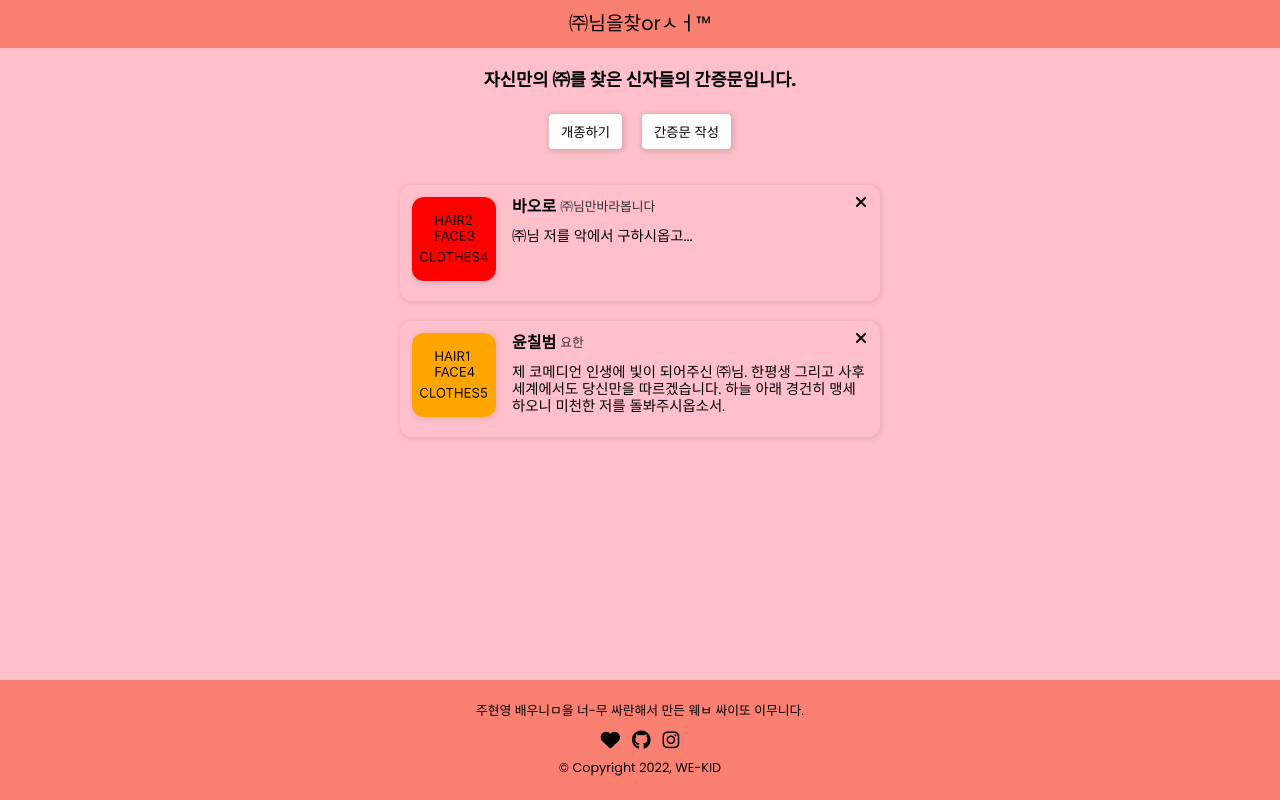
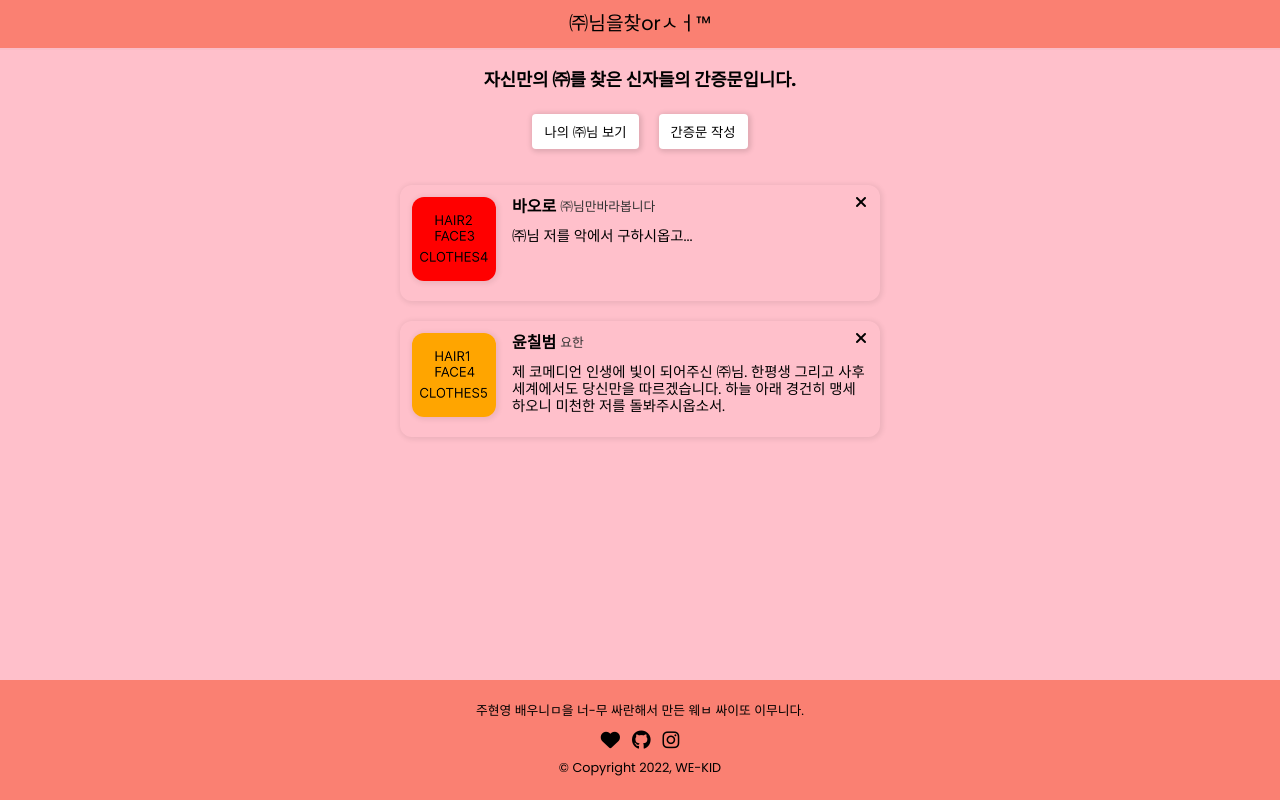
Before and after one commit to wekidseoul/joomix, a React (Create React App) app: page /#/comments in a window 1280 px wide. Built offline with nearby package versions, Linux system fonts and the light colour scheme.

Commit message:
feat: Add view my lord button

```diff
--- a/src/components/AvatarPreview.tsx
+++ b/src/components/AvatarPreview.tsx
@@ -1,5 +1,9 @@
+import { useNavigate } from 'react-router-dom';
 import styled from 'styled-components';
+
 import { Avatar } from '../types';
+
+import Button from './UI/Button';
 
 const StyledAvatarPreview = styled.div`
   position: relative;
@@ -16,9 +20,20 @@ const StyledAvatarPreview = styled.div`
   }
 `;
 
-const AvatarPreview: React.FC<{ selectedOptions: Avatar }> = ({
-  selectedOptions,
-}) => {
+const StyledButtonContainer = styled.div`
+  position: absolute;
+  bottom: -48px;
+  left: 50%;
+  transform: translateX(-50%);
+  z-index: 1000;
+`;
+
+const AvatarPreview: React.FC<{
+  selectedOptions: Avatar;
+  isModal?: boolean;
+}> = ({ selectedOptions, isModal }) => {
+  const navigate = useNavigate();
+
   return (
     <StyledAvatarPreview>
       <img
@@ -37,6 +52,12 @@ const AvatarPreview: React.FC<{ selectedOptions: Avatar }> = ({
         src={`images/avatar-parts/hair/${selectedOptions.hair}.png`}
         alt={`hair-${selectedOptions.hair}`}
       />
+
+      {isModal && (
+        <StyledButtonContainer>
+          <Button text="개종하기" onClick={() => navigate('/')} />
+        </StyledButtonContainer>
+      )}
     </StyledAvatarPreview>
   );
 };
--- /dev/null
+++ b/src/components/UI/Button.tsx
@@ -0,0 +1,21 @@
+import styled from 'styled-components';
+
+const StyledButton = styled.button`
+  display: block;
+  background: #fff;
+  color: #000000;
+  border: none;
+  border-radius: 4px;
+  padding: 8px 12px;
+  box-shadow: 1px 1px 5px 2px #00000020;
+  cursor: pointer;
+`;
+
+const Button: React.FC<{ text: string; onClick: () => void }> = ({
+  text,
+  onClick,
+}) => {
+  return <StyledButton onClick={onClick}>{text}</StyledButton>;
+};
+
+export default Button;
--- a/src/pages/Comments.tsx
+++ b/src/pages/Comments.tsx
@@ -1,9 +1,12 @@
-import { useState } from 'react';
-import { useNavigate } from 'react-router-dom';
+import { useState, useContext } from 'react';
 import styled from 'styled-components';
+
+import { ctx } from '../context';
 
 import CommentList from '../components/CommentList';
 import NewComment from '../components/NewComment';
+import AvatarPreview from '../components/AvatarPreview';
+import Button from '../components/UI/Button';
 import Modal from '../components/UI/Modal';
 
 const COMMENTS = [
@@ -54,36 +57,32 @@ const StyledButtons = styled.div`
   margin-bottom: 36px;
   width: fit-content;
   margin: 12px auto 36px;
-  button {
-    display: block;
-    background: #fff;
-    color: #000000;
-    border: none;
-    border-radius: 4px;
-    padding: 8px 12px;
-    box-shadow: 1px 1px 5px 2px #00000020;
-    cursor: pointer;
-  }
 `;
 
 const Comments = () => {
-  const [isModalOpen, setIsModalOpen] = useState(false);
+  const [isNewCommentOpen, setIsNewCommentOpen] = useState(false);
+  const [isPreviewOpen, setIsPreviewOpen] = useState(false);
 
-  const navigate = useNavigate();
+  const { avatar } = useContext(ctx);
 
   return (
     <StyledComments>
       <StyledTitle>자신만의 ㈜를 찾은 신자들의 간증문입니다.</StyledTitle>
 
       <StyledButtons>
-        <button onClick={() => navigate('/')}>개종하기</button>
-        <button onClick={() => setIsModalOpen(true)}>간증문 작성</button>
+        <Button text="나의 ㈜님 보기" onClick={() => setIsPreviewOpen(true)} />
+        <Button text="간증문 작성" onClick={() => setIsNewCommentOpen(true)} />
       </StyledButtons>
 
       <CommentList comments={COMMENTS} />
-      {isModalOpen && (
-        <Modal closeModal={() => setIsModalOpen(false)}>
+      {isNewCommentOpen && (
+        <Modal closeModal={() => setIsNewCommentOpen(false)}>
           <NewComment />
+        </Modal>
+      )}
+      {isPreviewOpen && (
+        <Modal closeModal={() => setIsPreviewOpen(false)}>
+          <AvatarPreview selectedOptions={avatar} isModal={true} />
         </Modal>
       )}
     </StyledComments>
--- a/src/pages/GenerateAvatar.tsx
+++ b/src/pages/GenerateAvatar.tsx
@@ -11,6 +11,7 @@ import { ctx } from '../context';
 
 import AvatarOptions from '../components/AvatarOptions';
 import AvatarPreview from '../components/AvatarPreview';
+import Button from '../components/UI/Button';
 
 const StyledGenerateAvatar = styled.main`
   padding: 24px 12px 40px;
@@ -28,15 +29,6 @@ const StyledButtons = styled.div`
   justify-content: center;
   gap: 20px;
   margin-bottom: 36px;
-  button {
-    background: #fff;
-    color: #000000;
-    border: none;
-    border-radius: 4px;
-    padding: 8px 12px;
-    box-shadow: 1px 1px 5px 2px #00000020;
-    cursor: pointer;
-  }
 `;
 
 const GenerateAvatar = () => {
@@ -79,8 +71,8 @@ const GenerateAvatar = () => {
       <AvatarPreview selectedOptions={selectedOptions} />
 
       <StyledButtons>
-        <button onClick={shuffleAvatar}>랜덤</button>
-        <button onClick={handleSubmit}>완료</button>
+        <Button text="랜덤 생성" onClick={shuffleAvatar} />
+        <Button text="생성 완료" onClick={handleSubmit} />
       </StyledButtons>
 
       <div>
```
